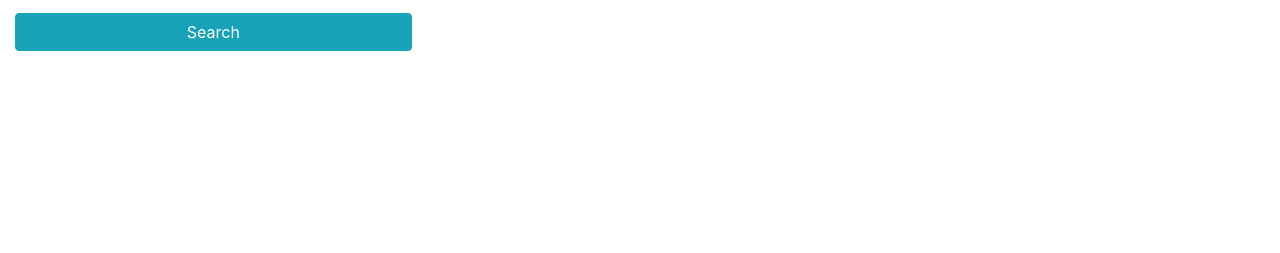
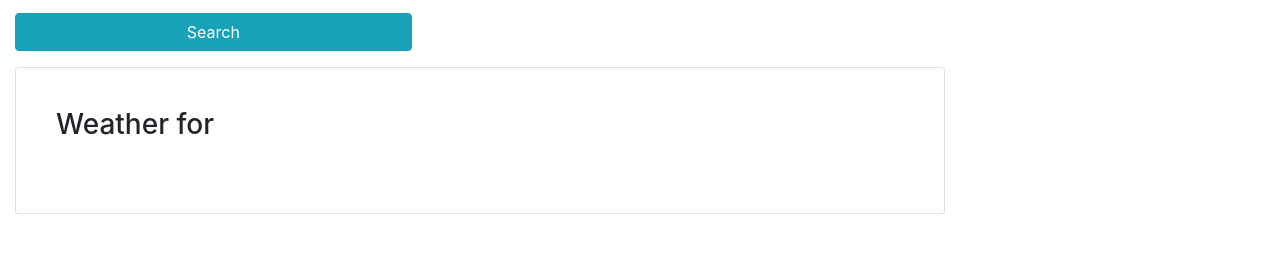
Before and after one commit to CarolinaRaIs/what-weather, a plain HTML site: page index.html in a window 1280 px wide. Shown: the part 323-576 px from the top of the page. Drawn offline with nearby package versions, Linux system fonts and the light colour scheme.

Commit message:
Included font awesome for weather icons

```diff
--- a/index.html
+++ b/index.html
@@ -10,6 +10,8 @@
     <link href="https://fonts.googleapis.com/css2?family=Fira+Sans:wght@400&family=Merriweather:wght@700&display=swap"
     rel="stylesheet" />
     <link rel="stylesheet" href="./style.css" />
+    <!--Font Awesome for weather icons-->
+    <script src="https://kit.fontawesome.com/699c7f9e0a.js" crossorigin="anonymous"></script>
 </head>
 
 <!-- Header -->
@@ -37,14 +39,28 @@
                 <form id="search-form" class="weather-form">
                     <input type="text" id="searchInput" class="form-control" type="text" placeholder="Gotham">
                     <!-- Search Button-->
-                    <!-- class="input-group-append" = Bootstrap class that is used to append an element to an input group
-                        (button = extra element to input text). -->
                         <button type="button" class="btn btn-info btn-block my-3" id="searchBtn">Search</button>
                 </form>
             </div>
-
         </div>
     </div>
+
+    <!--Weather forecast-->
+    <!-- col = (12- searchCol columns)= (12-4)= (8)-->
+    <div class="col-9">
+        <!-- "card"= Bootstrap class, container for "card-body"-->
+        <div class="card" id="currentWeatherContainer">
+            <!-- "card-body" = Bootstrap class is used to enclose the main content of a card.-->
+            <div class="card-body" id="currentWeather">
+                <h3 class="card-body">Weather for</h3>
+                <img src="">
+            </div>
+        </div>
+    </div>
+
+
+
+
     <!-- Link javaScript-->
     <script src="./script.js"></script>
 </body>
```
